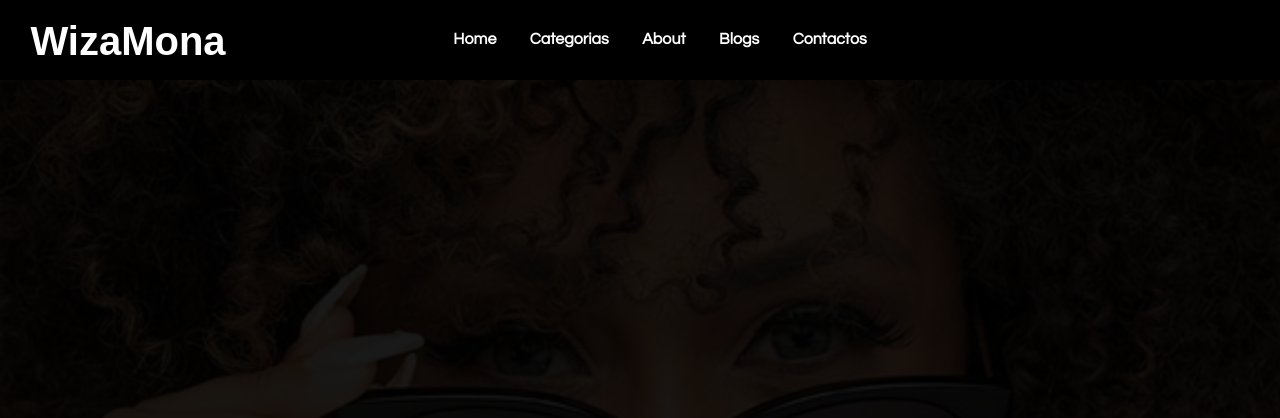
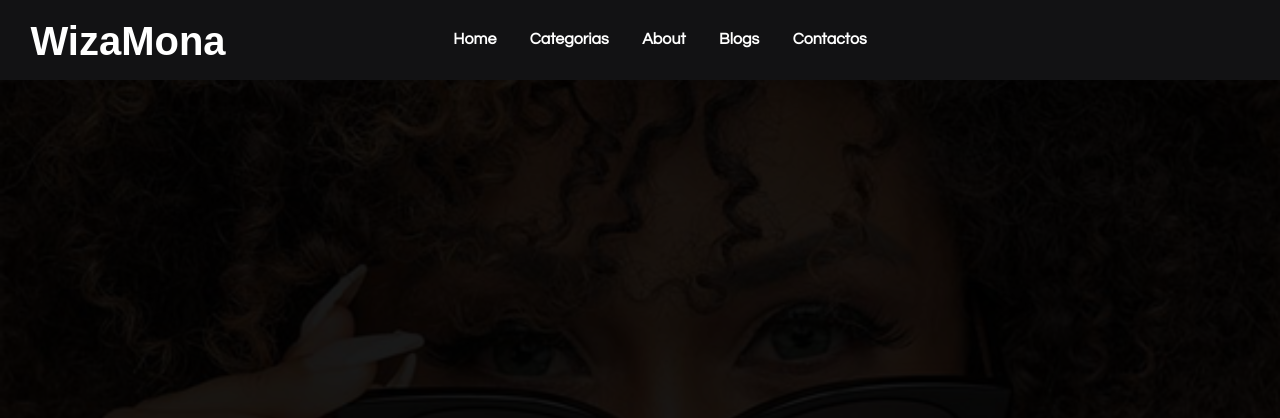
Before and after one commit to mateussamueldonzolo/Layout-WizaMona, a plain HTML site: page index.html in a window 1280 px wide. Shown: the top 418 px of the page. Drawn offline with Linux system fonts and the light colour scheme; a script that the page names is missing; some icons are missing; files whose address does not match are found by name.

Commit message:
Update estilo.css

```diff
--- a/estilo.css
+++ b/estilo.css
@@ -1,7 +1,7 @@
 body{
 	margin:0;
 	padding: 0;
-	background: black;
+	background: #121214;
 	font-family: Century Gothic;
 	color: white;
 	text-align: center;
```
